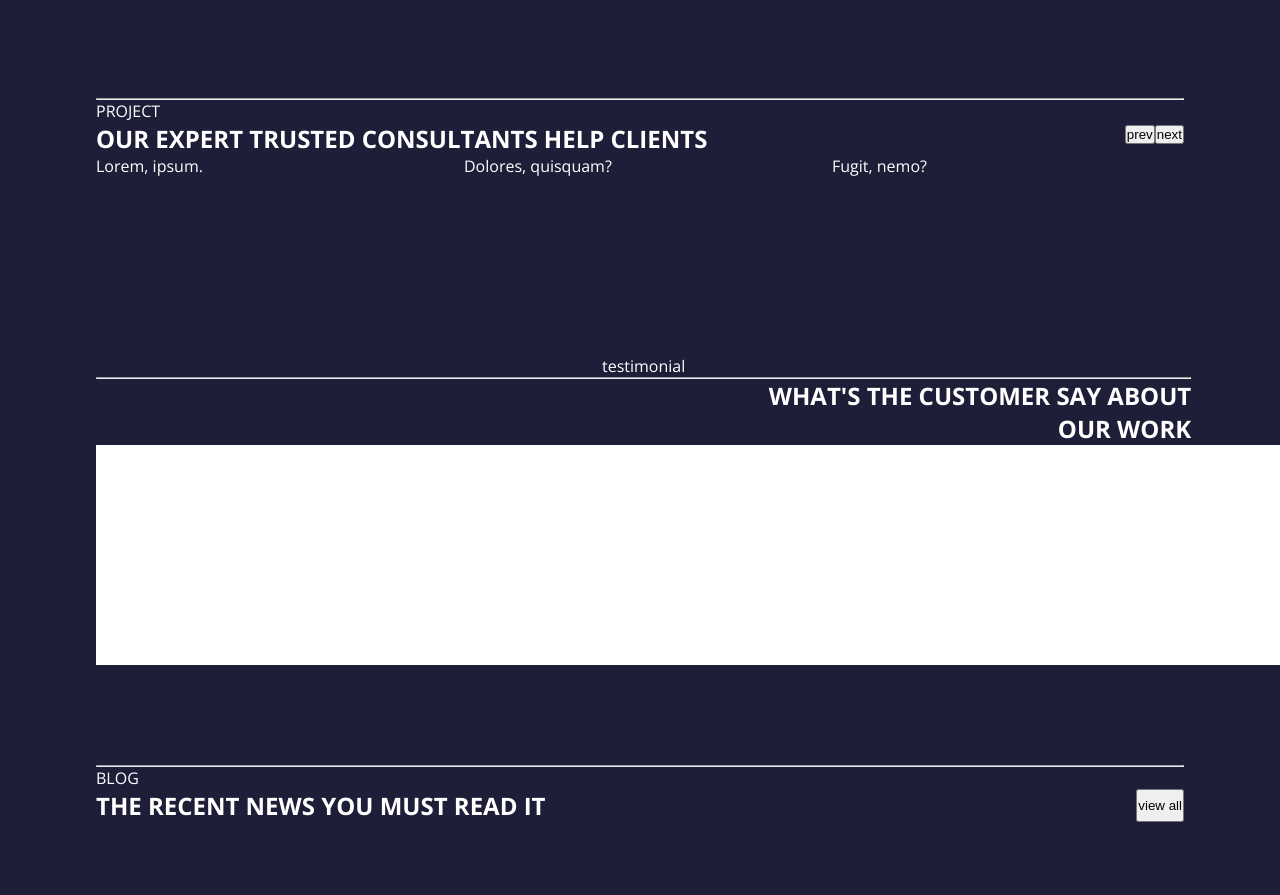
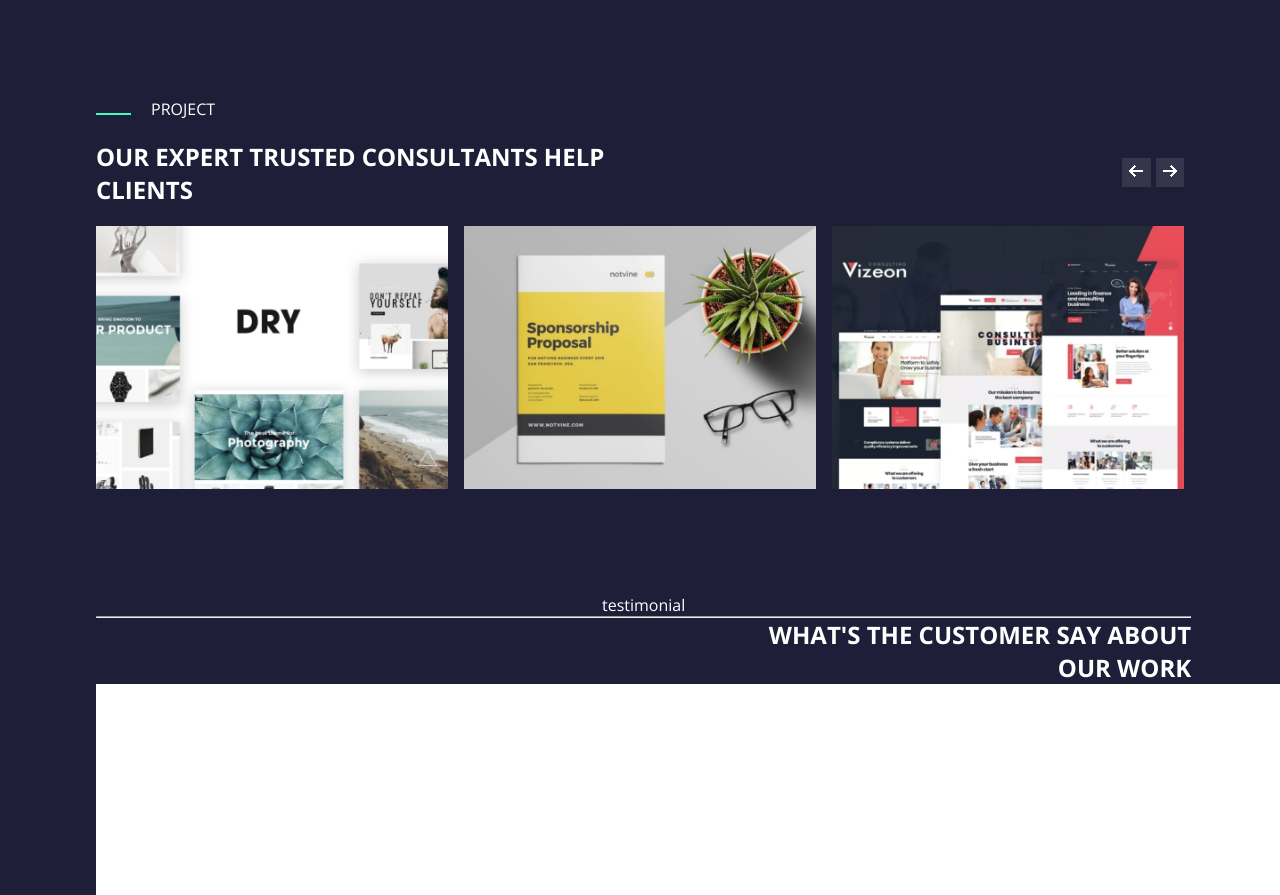
Before and after one commit to chrialge/proj-html-vuejs, a Vue app: page / in a window 1280 px wide. Shown: the part 2343-3238 px from the top of the page. Built offline with nearby package versions, Linux system fonts and the light colour scheme.

Commit message:
add new component inside of mainapp(project) and add style at the project

```diff
--- a/src/assets/scss/Partial/_main.scss
+++ b/src/assets/scss/Partial/_main.scss
@@ -183,19 +183,43 @@
         width: 85%;
         margin: auto;
 
+        .section > div{
+            display: inline-block;
+            margin-right: 20px;
+
+        }
+
         .header-project{
             display: flex;
             justify-content: space-between;
+            align-items: center;
+
+            h1{
+                width: 50%;
+                padding: 20px 0;
+            }
+
+            .btn-prev-next{
+
+                button{
+                    cursor: pointer;
+                    background-color: #36354C;
+                    padding: 7px;
+                    border: none;
+                    margin-left: 5px;
+                }
+            }
         }
 
         .row{
             display: flex;
             gap: 1rem;
-            height: 100px;
 
             .col-3{
                 width: calc((100% / 12)*4);
-
+                img{
+                    width: 100%;
+                }
             }
         }
     }
--- a/src/components/MainApp.vue
+++ b/src/components/MainApp.vue
@@ -2,6 +2,7 @@
 import Jumbotron from './components-section/Jumbotron.vue';
 import OurConsultation from './components-section/OurConsultation.vue';
 import AboutUs from './components-section/AboutUs.vue'
+import Project from './components-section/Project.vue'
 
 export default {
     name: 'MainApp',
@@ -9,6 +10,7 @@ export default {
         Jumbotron,
         OurConsultation,
         AboutUs,
+        Project,
     },
     data() {
         return {
@@ -29,27 +31,7 @@ export default {
     <AboutUs/>
     <!-- /#about-us -->
 
-    <section id="project">
-        <div class="container">
-            <div class="section">
-                <hr>
-                <span>PROJECT</span>
-            </div>
-            <div class="header-project">
-                <h1>OUR EXPERT TRUSTED CONSULTANTS HELP CLIENTS</h1>
-                <div class="btn-prev-next">
-                    <button>prev</button>
-                    <button>next</button>
-                </div>
-            </div>
-            <div class="row">
-                <div class="col-3">Lorem, ipsum.</div>
-                <div class="col-3">Dolores, quisquam?</div>
-                <div class="col-3">Fugit, nemo?</div>
-            </div>
-
-        </div>
-    </section>
+    <Project/>
     <!-- /#project -->
 
     <section id="testimonial">
--- /dev/null
+++ b/src/components/components-section/Project.vue
@@ -0,0 +1,44 @@
+<script>
+export default {
+    name: 'Project',
+    data() {
+        return {
+            images: [
+                'DRY-1-790x592.jpg',
+                '221bf0b7-8134-43bb-936a-5acbe42db64a-790x592.jpg',
+                'z1el4c4p-790x592.jpg'
+            ]
+        }
+    }
+}
+</script>
+
+<template>
+    <section id="project">
+        <div class="container">
+            <div class="section">
+                <div class="separeted_small"></div>
+                <span>PROJECT</span>
+            </div>
+            <div class="header-project">
+                <h1>OUR EXPERT TRUSTED CONSULTANTS HELP CLIENTS</h1>
+                <div class="btn-prev-next">
+                    <button>
+                        <img src="../../../public/images/prev.png" alt="">
+                    </button>
+                    <button>
+                        <img src="../../../public/images/next.png" alt="">
+                    </button>
+                </div>
+            </div>
+            <div class="row">
+                <div class="col-3" v-for="img in images">
+                    <img :src="'../../../public/images/' + img" alt="">
+                </div>
+            </div>
+
+        </div>
+    </section>
+</template>
+
+<style></style>
```
Also changed, not shown: public/images/next.png (added), public/images/prev.png (added).
